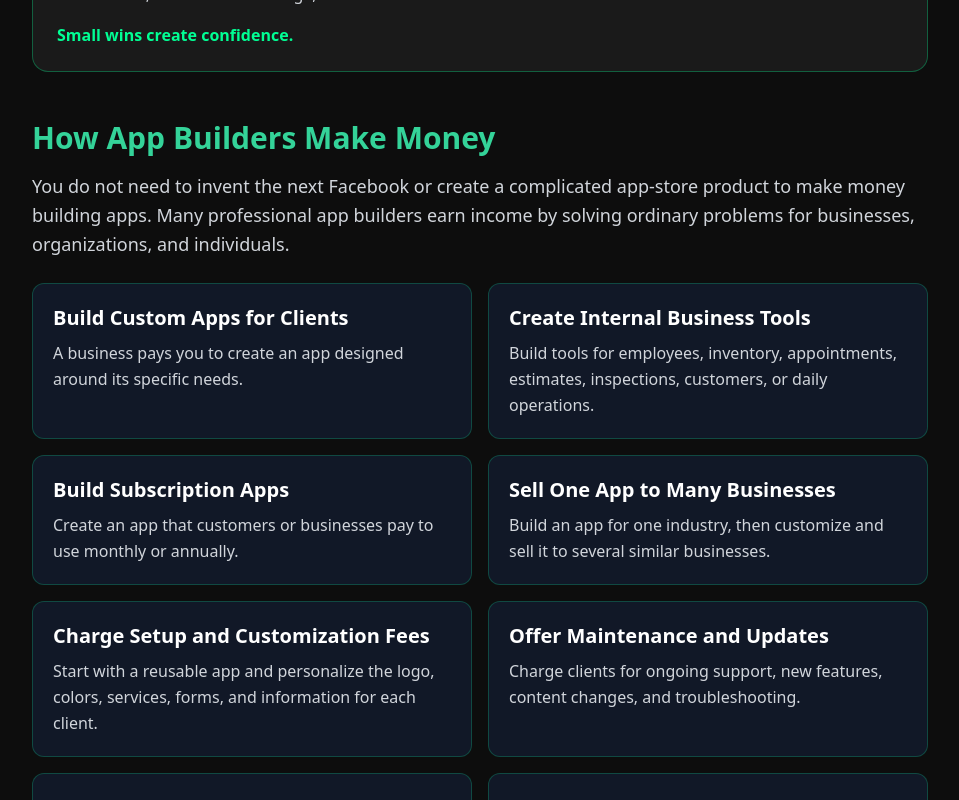
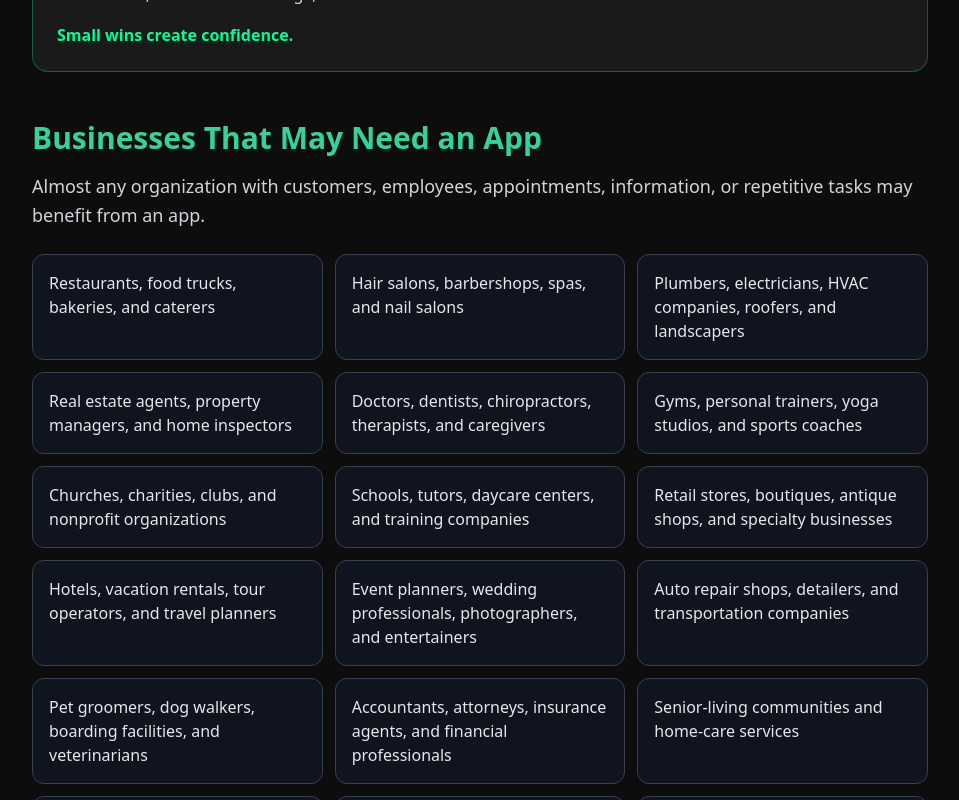
Before and after one commit to myapptly/apptly-website, a Next.js app: page /lesson-1 in a window 1280 px wide. Shown: the part 2280-3080 px from the top of the page, without its empty margins (160-1119 px from the left). Built offline with nearby package versions, Linux system fonts and the light colour scheme.

Commit message:
Update page

```diff
--- a/app/lesson-1/page.tsx
+++ b/app/lesson-1/page.tsx
@@ -106,80 +106,6 @@ export default function LessonOne() {
     Small wins create confidence.
   </p>
 </div>
-
-        <section className="mt-12">
-  <h2 className="text-3xl font-bold text-emerald-400 mb-4">
-    How App Builders Make Money
-  </h2>
-
-  <p className="text-lg text-gray-300 leading-relaxed mb-6">
-    You do not need to invent the next Facebook or create a complicated
-    app-store product to make money building apps. Many professional app
-    builders earn income by solving ordinary problems for businesses,
-    organizations, and individuals.
-  </p>
-
-  <div className="grid gap-4 md:grid-cols-2">
-    {[
-      [
-        "Build Custom Apps for Clients",
-        "A business pays you to create an app designed around its specific needs.",
-      ],
-      [
-        "Create Internal Business Tools",
-        "Build tools for employees, inventory, appointments, estimates, inspections, customers, or daily operations.",
-      ],
-      [
-        "Build Subscription Apps",
-        "Create an app that customers or businesses pay to use monthly or annually.",
-      ],
-      [
-        "Sell One App to Many Businesses",
-        "Build an app for one industry, then customize and sell it to several similar businesses.",
-      ],
-      [
-        "Charge Setup and Customization Fees",
-        "Start with a reusable app and personalize the logo, colors, services, forms, and information for each client.",
-      ],
-      [
-        "Offer Maintenance and Updates",
-        "Charge clients for ongoing support, new features, content changes, and troubleshooting.",
-      ],
-      [
-        "Create Lead-Generation Apps",
-        "Help businesses collect contact information, quote requests, appointments, and qualified prospects.",
-      ],
-      [
-        "Build Booking and Scheduling Systems",
-        "Create an easier way for customers to schedule services, consultations, classes, or appointments.",
-      ],
-      [
-        "Create Membership or Training Apps",
-        "Help coaches, instructors, associations, and course creators deliver content to paying members.",
-      ],
-      [
-        "Sell App Templates",
-        "Build reusable app foundations that other creators or businesses can purchase and customize.",
-      ],
-      [
-        "Offer App Consulting",
-        "Help a business identify its problems and determine what kind of app or digital tool it needs.",
-      ],
-      [
-        "Partner with Marketing Agencies",
-        "Provide app-building services to agencies that want to offer more solutions to their own clients.",
-      ],
-    ].map(([title, description]) => (
-      <div
-        key={title}
-        className="rounded-xl border border-emerald-500/30 bg-gray-900 p-5"
-      >
-        <h3 className="text-xl font-semibold text-white mb-2">{title}</h3>
-        <p className="text-gray-300 leading-relaxed">{description}</p>
-      </div>
-    ))}
-  </div>
-</section>
 
 <section className="mt-12">
   <h2 className="text-3xl font-bold text-emerald-400 mb-4">
```
